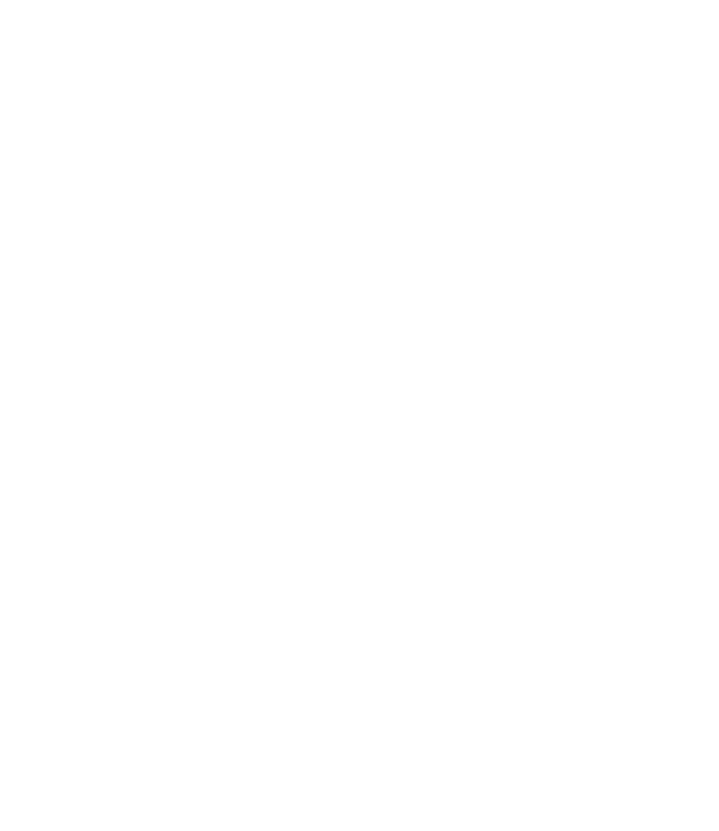
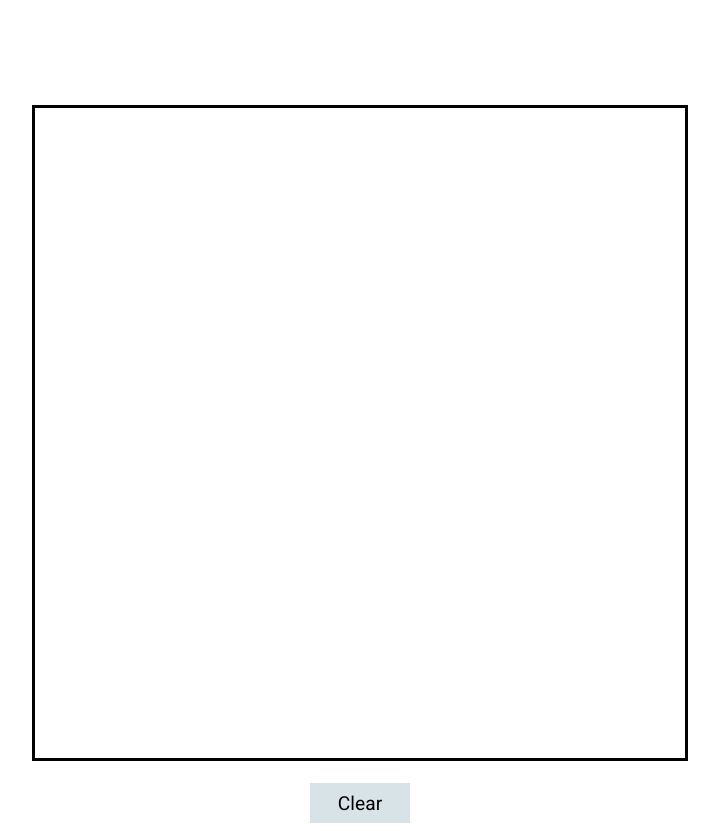
Before and after one commit to itshiroto/etch-a-sketch-odin, a plain HTML site: page index.html in a window 1280 px wide. Shown: the whole page, without its empty margins (280-999 px from the left). Before the commit the page ends 800 px from the top, so only its background shows below. Drawn offline with Linux system fonts and the light colour scheme.

Commit message:
Modified: first working version

```diff
--- a/index.html
+++ b/index.html
@@ -11,5 +11,11 @@
 
 
 <body>
+    <div id="container">
+        <div id="canvasGrid"></div>
+        <div id="buttons">
+            <button type="button" id="clearBtn">Clear</button>
+        </div>
+    </div>
     <script src="main.js"></script>
 </body>
--- a/main.js
+++ b/main.js
@@ -1,3 +1,5 @@
+createSquare(16, 16);
+
 function createCanvas() {
     let parent = document.createElement('div');
     parent.id = "canvasGrid";
@@ -17,11 +19,14 @@ function createSquare(row, col) {
     }
 }
 
-createCanvas();
-createSquare(16, 16);
-
-document.querySelectorAll('#canvasGrid > div').forEach((item) => {
+const canvas = document.querySelectorAll('#canvasGrid > div')
+canvas.forEach((item) => {
     item.addEventListener('mouseover', (e) => {
         e.target.classList.add('canvas-sqr-hover');
     })
 });
+
+const clearBtn = document.getElementById('clearBtn')
+clearBtn.addEventListener('click', e => {
+    canvas.forEach((item => item.classList.remove('canvas-sqr-hover')));
+})
--- a/style.css
+++ b/style.css
@@ -1,6 +1,19 @@
+@import url('https://fonts.googleapis.com/css2?family=Roboto:wght@400;700&display=swap');
+
 :root {
     --grid-row: 0;
     --grid-col: 0;
+}
+
+html * {
+    font-family: 'Roboto', sans-serif;
+}
+
+#container {
+    max-width: 1000px;
+    width: 100%;
+    margin: 0 auto;
+    padding-top: 100px;
 }
 
 @keyframes turnBlack {
@@ -8,11 +21,39 @@
     to {background-color: black;}
 }
 
-
 #canvasGrid {
     display: grid;
-    grid-template-columns: repeat(var(--grid-col), 35px);
-    grid-template-rows: repeat(var(--grid-row), 35px);
+    margin: auto;
+    width: 650px;
+    height: 650px;
+    grid-template-columns: repeat(var(--grid-col), 1fr);
+    grid-template-rows: repeat(var(--grid-row), 1fr);
+    outline-style: solid;
+    background-color: white;
+}
+
+#buttons {
+    margin-top: 25px;
+    display: flex;
+    justify-items: center;
+    align-content: center;
+}
+
+#clearBtn {
+    margin: auto;
+    width: 100%;
+    height: 40px;
+    max-width: 100px;
+    font-size: 1.2em;
+    border: 0;
+    font-weight: 400;
+    background-color: #d8e3e7;
+    transition: background-color 250ms, color 250ms;
+}
+
+#clearBtn:hover {
+    background-color: #126e82;
+    color: white;
 }
 
 .canvas-sqr {
@@ -27,9 +68,3 @@
     animation-name: turnBlack;
     animation-duration: 0.2s;
 }
-
-#container {
-    max-width: 1000px;
-    width: 100%;
-    margin: 0 auto;
-}
```
